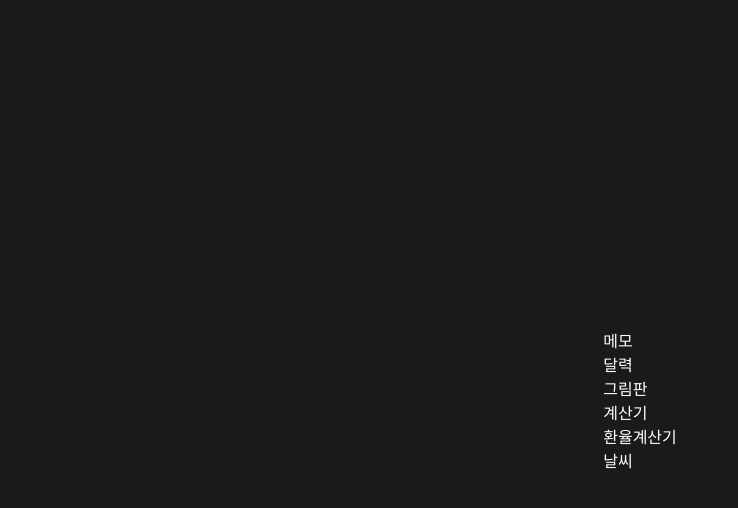
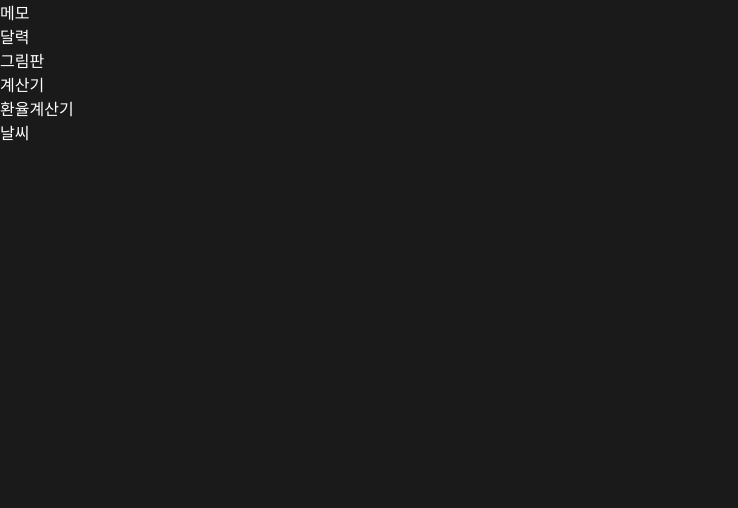
Before and after one commit to Yejin-Han/team_project, a React (Create React App) app: page / in a window 1280 px wide. Shown: the top 508 px of the page, without its empty margins (0-738 px from the left). Built offline with nearby package versions, Linux system fonts and the light colour scheme.

Commit message:
230322 jiyeon update
[추가] onMove props 전달
[수정] getBoundingClientReact() -> getBoundingClientRect() 메서드 수

```diff
--- a/src/components/memo/Memo.js
+++ b/src/components/memo/Memo.js
@@ -5,7 +5,7 @@ function Memo() {
   const handle = useRef(null);
   return (
     <>
-      <Draggable handleRef={handle}>
+      <Draggable handleRef={handle} onMove={(x, y) => console.log(x, y)}>
         <div style={{ width: "100px", height: "100px", background: "#cd7d9f" }}>
           <button ref={handle}>Move</button>
         </div>
--- a/src/components/memo/components/draggable.css
+++ b/src/components/memo/components/draggable.css
@@ -1,3 +1,7 @@
+body {
+    display: block;
+}
+
 .draggable {
     user-select: none;
     position: absolute;
--- a/src/components/memo/components/draggable.js
+++ b/src/components/memo/components/draggable.js
@@ -8,7 +8,7 @@ import React, {
 import "./draggable.css";
 import { debounce } from "underscore";
 
-function Draggable({ children, handleRef, onMove, x, y }) {
+function Draggable({ children, handleRef, onMove, x = 0, y = 0 }) {
   const dragRef = useRef(null);
   const initialX = useRef(0);
   const initialY = useRef(0);
@@ -26,14 +26,16 @@ function Draggable({ children, handleRef, onMove, x, y }) {
     },
     [Move]
   );
+
   const removeEvents = useCallback(() => {
     document.removeEventListener("mousemove", onMouseMove);
     document.removeEventListener("mouseup", removeEvents);
     document.body.removeEventListener("mouseleave", removeEvents);
   }, [onMouseMove]);
+
   const onMouseDown = useCallback(
     (event) => {
-      const { left, top } = dragRef.current.getBoundingClientReact();
+      const { left, top } = dragRef.current.getBoundingClientRect();
       initialX.current = event.clientX - left;
       initialY.current = event.clientY - top;
       document.addEventListener("mousemove", onMouseMove);
```
